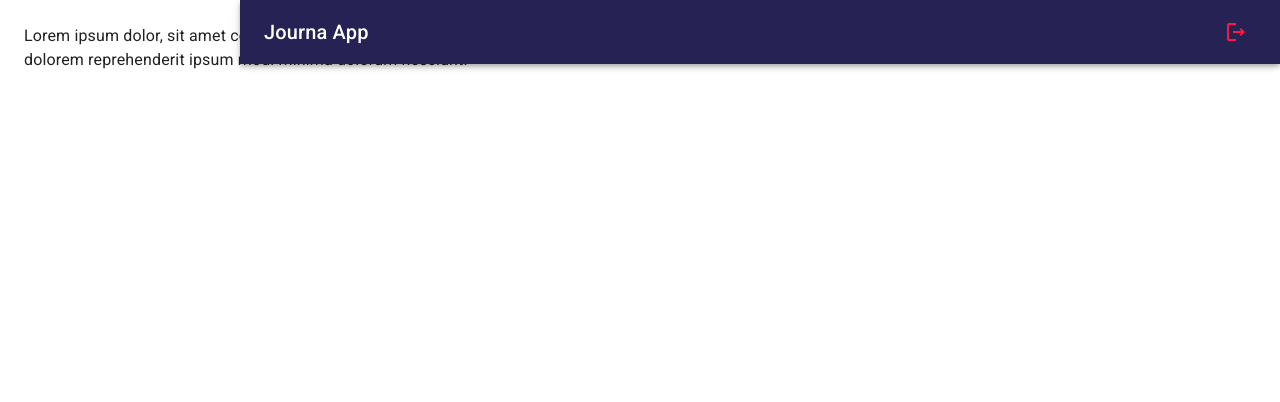
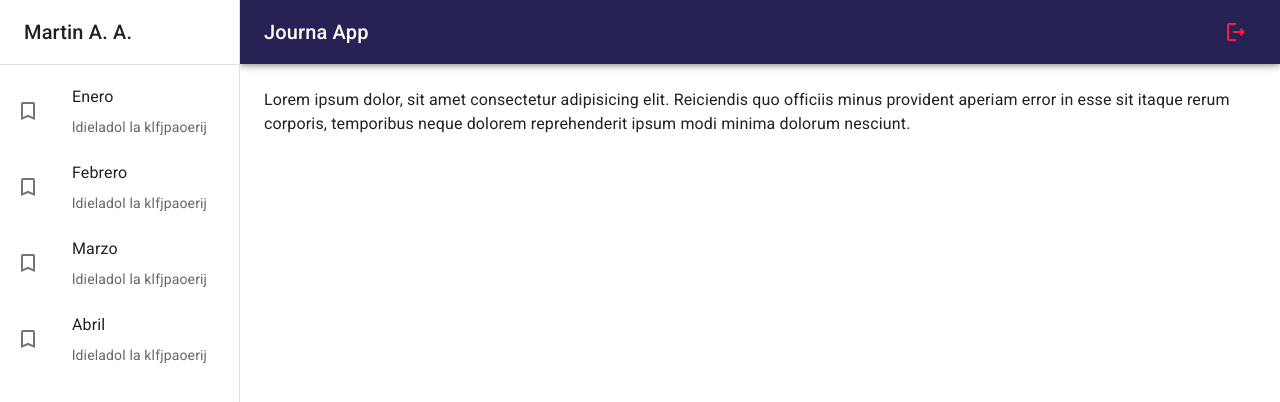
Before and after one commit to martincraviotto/curso-FH-journal-app, a React (Create React App) app: page / in a window 1280 px wide. Shown: the top 402 px of the page. Built offline with nearby package versions, Linux system fonts and the light colour scheme.

Commit message:
Final Clase248 - SideBar

```diff
--- /dev/null
+++ b/src/journal/components/SideBar.jsx
@@ -0,0 +1,47 @@
+import {  TurnedInNot } from '@mui/icons-material'
+import { Box, Divider, Drawer, Grid, List, ListItem, ListItemButton, ListItemIcon, ListItemText, Toolbar, Typography } from '@mui/material'
+import React from 'react'
+
+export const SideBar = ({drawerWidth=240}) => {
+  return (
+
+        <Box component='nav'
+            sx={{width: { sm: drawerWidth }, flexShrink: { sm:0 } }}
+        >
+            <Drawer
+                variant='permanent'
+                open
+                sx={{
+                    display:{xs:'block'},
+                    '& .MuiDrawer-paper':{ boxSizing:'border-box',width: drawerWidth}
+                }}
+            >
+                <Toolbar>
+                    <Typography variant='h6' noWrap component='div'>Martin A. A.</Typography>
+                </Toolbar>
+                <Divider />
+
+                <List>
+                    {
+                        ['Enero','Febrero','Marzo','Abril'].map(text=>(
+                            <ListItem key={text} disablePadding>
+                                <ListItemButton>
+                                    <ListItemIcon>
+                                        <TurnedInNot />
+                                    </ListItemIcon>
+                                    <Grid container>
+                                        <ListItemText primary={text}/>
+                                        <ListItemText secondary={'ldieladol la klfjpaoerij '}/>
+                                    </Grid>
+                                </ListItemButton>
+                            </ListItem>
+                        ))
+                  }
+                </List>
+
+            </Drawer>
+        </Box>
+
+
+  )
+}
--- a/src/journal/components/index.js
+++ b/src/journal/components/index.js
@@ -1 +1,2 @@
 export * from './NavBar';
+export * from './SideBar';
--- a/src/journal/layout/JournalLayout.jsx
+++ b/src/journal/layout/JournalLayout.jsx
@@ -1,7 +1,9 @@
 
+import { Toolbar } from '@mui/material';
 import { Box } from '@mui/system'
 import React from 'react'
-import { NavBar } from '../components/NavBar';
+import { NavBar, SideBar } from '../components';
+
 
 const drawerWidth=240;
 
@@ -11,13 +13,13 @@
 
         <NavBar drawerWidth={drawerWidth} />
 
-        {/* sidebar  drawerWidth*/}
+        <SideBar drawerWidth={drawerWidth} />
 
         <Box
             component='main'
             sx={{flexGrow:1, p:3}}
         >
-            {/* toolbar */}
+            <Toolbar />
 
             {children}
         </Box>
```
